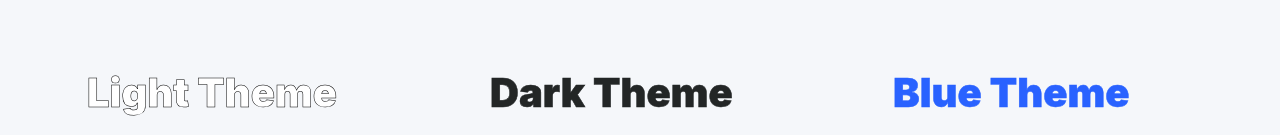
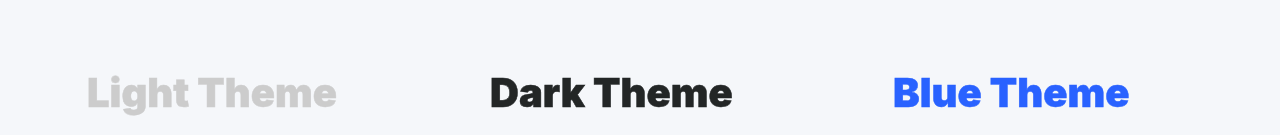
Before and after one commit to Souravdey777/HashnodeBlogCards, a Next.js app: page / in a window 1280 px wide. Shown: the part 810-945 px from the top of the page. Built offline with nearby package versions, Linux system fonts and the light colour scheme.

Commit message:
🩹 ui fix

```diff
--- a/styles/Home.module.css
+++ b/styles/Home.module.css
@@ -98,9 +98,8 @@
 
 .appCardsText1 {
   font-weight: 900;
-  color: white;
+  color: #cccccc;
   -webkit-text-stroke-width: 0.5px;
-  -webkit-text-stroke-color: #000;
 }
 
 .appCardsText2 {
```
